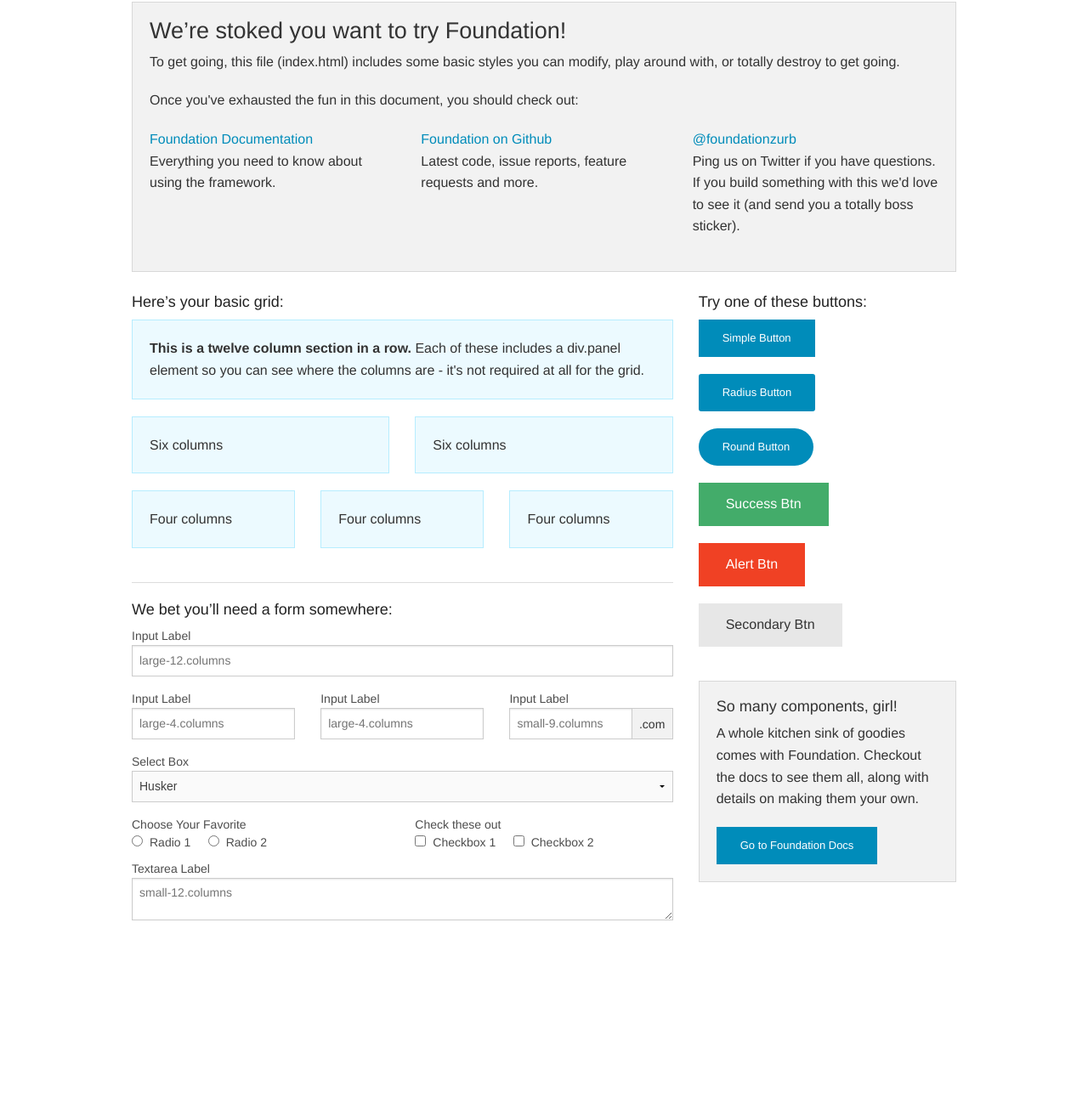
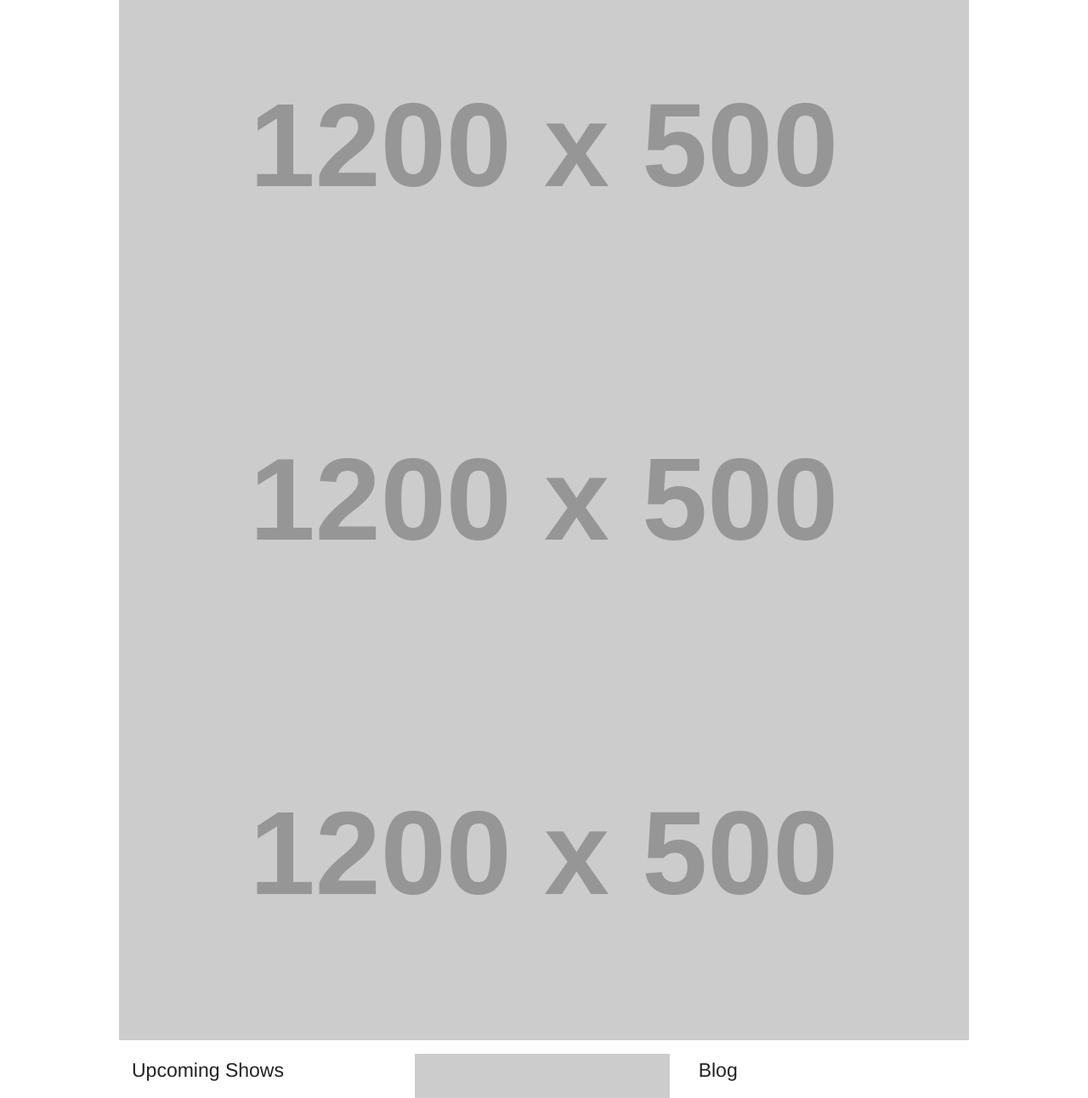
Before and after one commit to MatthewRalston/website.old, a plain HTML site: page index.html in a window 1280 px wide. Shown: the part 71-1363 px from the top of the page at 85% size. Before the commit the page ends 1186 px from the top, so only its background shows below. Drawn offline with Linux system fonts and the light colour scheme; placeholder pictures from the web are drawn by us; a script that the page names is missing.

Commit message:
Used marketing template for index.html

```diff
--- a/index.html
+++ b/index.html
@@ -9,158 +9,238 @@
   </head>
   <body>
 
+
+  <nav class="top-bar" data-topbar>
+    <ul class="title-area">
+
+      <li class="name">
+        <h1>
+          <a href="#">
+            Top Bar Title
+          </a>
+        </h1>
+      </li>
+      <li class="toggle-topbar menu-icon"><a href="#"><span>menu</span></a></li>
+    </ul>
+
+    <section class="top-bar-section">
+
+      <ul class="right">
+        <li class="divider"></li>
+        <li class="has-dropdown">
+          <a href="#">Main Item 1</a>
+          <ul class="dropdown">
+            <li><label>Section Name</label></li>
+            <li class="has-dropdown">
+              <a href="#" class="">Has Dropdown, Level 1</a>
+              <ul class="dropdown">
+                <li><a href="#">Dropdown Options</a></li>
+                <li><a href="#">Dropdown Options</a></li>
+                <li><a href="#">Level 2</a></li>
+                <li><a href="#">Subdropdown Option</a></li>
+                <li><a href="#">Subdropdown Option</a></li>
+                <li><a href="#">Subdropdown Option</a></li>
+              </ul>
+            </li>
+            <li><a href="#">Dropdown Option</a></li>
+            <li><a href="#">Dropdown Option</a></li>
+            <li class="divider"></li>
+            <li><label>Section Name</label></li>
+            <li><a href="#">Dropdown Option</a></li>
+            <li><a href="#">Dropdown Option</a></li>
+            <li><a href="#">Dropdown Option</a></li>
+            <li class="divider"></li>
+            <li><a href="#">See all →</a></li>
+          </ul>
+        </li>
+        <li class="divider"></li>
+        <li><a href="#">Main Item 2</a></li>
+        <li class="divider"></li>
+        <li class="has-dropdown">
+          <a href="#">Main Item 3</a>
+          <ul class="dropdown">
+            <li><a href="#">Dropdown Option</a></li>
+            <li><a href="#">Dropdown Option</a></li>
+            <li><a href="#">Dropdown Option</a></li>
+            <li class="divider"></li>
+            <li><a href="#">See all →</a></li>
+          </ul>
+        </li>
+      </ul>
+    </section>
+  </nav>
+
+
+
   <div class="row">
     <div class="large-12 columns">
-        <h1>Welcome to Foundation</h1>
+
+
+
+      <div class="row">
+        <div class="large-12 hide-for-small">
+
+          <div id="featured" data-orbit>
+              <img src="http://placehold.it/1200x500&text=Slide Image 1" alt="slide image">
+              <img src="http://placehold.it/1200x500&text=Slide Image 2" alt="slide image">
+              <img src="http://placehold.it/1200x500&text=Slide Image 3" alt="slide image">
+            </div>
+
       </div>
     </div>
 
+
+
+
+
+      <div class="row">
+        <div class="large-12 columns show-for-small">
+
+          <img src="http://placehold.it/1200x700&text=Mobile Header">
+
+        </div>
+      </div><br>
+
+
+
+
       <div class="row">
         <div class="large-12 columns">
-      	<div class="panel">
-	        <h3>We&rsquo;re stoked you want to try Foundation! </h3>
-	        <p>To get going, this file (index.html) includes some basic styles you can modify, play around with, or totally destroy to get going.</p>
-	        <p>Once you've exhausted the fun in this document, you should check out:</p>
           <div class="row">
-	        	<div class="large-4 medium-4 columns">
-	    		<p><a href="http://foundation.zurb.com/docs">Foundation Documentation</a><br />Everything you need to know about using the framework.</p>
+
+            <div class="large-4 small-6 columns">
+
+              <h4>Upcoming Shows</h4><hr>
+
+              <div class="row">
+                <div class="large-1 column">
+                  <img src="http://placehold.it/50x50&text=[img]">
                 </div>
-	        	<div class="large-4 medium-4 columns">
-	        		<p><a href="http://github.com/zurb/foundation">Foundation on Github</a><br />Latest code, issue reports, feature requests and more.</p>
+
+                <div class="large-9 columns">
+                  <h5><a href="#">Venue Name</a></h5>
+                  <h6 class="subheader show-for-small">Doors at 00:00pm</h6>
                 </div>
-	        	<div class="large-4 medium-4 columns">
-	        		<p><a href="http://twitter.com/foundationzurb">@foundationzurb</a><br />Ping us on Twitter if you have questions. If you build something with this we'd love to see it (and send you a totally boss sticker).</p>
+              </div><hr>
+
+              <div class="hide-for-small">
+                <div class="row">
+                  <div class="large-1 column">
+                    <img src="http://placehold.it/50x50&text=[img]">
                   </div>
+
+                  <div class="large-9 columns">
+                    <h5 class="subheader"><a href="#">Venue Name</a></h5>
+                  </div>
+                </div><hr>
+
+                <div class="row">
+                  <div class="large-1 column">
+                    <img src="http://placehold.it/50x50&text=[img]">
+                  </div>
+
+                  <div class="large-9 columns">
+                    <h5 class="subheader"><a href="#">Venue Name</a></h5>
+                  </div>
+                </div><hr>
+
+                <div class="row">
+                  <div class="large-1 column">
+                    <img src="http://placehold.it/50x50&text=[img]">
+                  </div>
+
+                  <div class="large-9 columns">
+                    <h5 class="subheader"><a href="#">Venue Name</a></h5>
                   </div>
                 </div>
               </div>
             </div>
 
-    <div class="row">
-      <div class="large-8 medium-8 columns">
-        <h5>Here&rsquo;s your basic grid:</h5>
-        <!-- Grid Example -->
 
-        <div class="row">
-          <div class="large-12 columns">
-            <div class="callout panel">
-              <p><strong>This is a twelve column section in a row.</strong> Each of these includes a div.panel element so you can see where the columns are - it's not required at all for the grid.</p>
+
+
+
+            <div class="large-4 small-6 columns">
+              <img src="http://placehold.it/300x465&text=Image">
             </div>
+
+
+
+
+
+
+            <div class="large-4 small-12 columns">
+
+              <h4>Blog</h4><hr>
+              <div class="panel">
+                <h5><a href="#">Post Title 1</a></h5>
+
+                <h6 class="subheader">
+                  Risus ligula, aliquam nec fermentum vitae, sollicitudin eget urna. Suspendisse ultrices ornare tempor...
+                </h6>
+
+                <h6><a href="#">Read More »</a></h6>
               </div>
+
+              <div class="panel hide-for-small">
+                <h5><a href="#">Post Title 2 »</a></h5>
               </div>
-        <div class="row">
-          <div class="large-6 medium-6 columns">
-            <div class="callout panel">
-              <p>Six columns</p>
+
+              <div class="panel hide-for-small">
+                <h5><a href="#">Post Title 3 »</a></h5>
               </div>
+
+              <a href="#" class="right">Go To Blog »</a>
+
             </div>
-          <div class="large-6 medium-6 columns">
-            <div class="callout panel">
-              <p>Six columns</p>
-            </div>
-          </div>
-        </div>
-        <div class="row">
-          <div class="large-4 medium-4 small-4 columns">
-            <div class="callout panel">
-              <p>Four columns</p>
-            </div>
-          </div>
-          <div class="large-4 medium-4 small-4 columns">
-            <div class="callout panel">
-              <p>Four columns</p>
-            </div>
-          </div>
-          <div class="large-4 medium-4 small-4 columns">
-            <div class="callout panel">
-              <p>Four columns</p>
+
+
+
           </div>
         </div>
       </div>
 
-        <hr />
 
-        <h5>We bet you&rsquo;ll need a form somewhere:</h5>
-        <form>
+
+
+
+
+      <footer class="row">
+        <div class="large-12 columns"><hr>
             <div class="row">
-				    <div class="large-12 columns">
-				      <label>Input Label</label>
-				      <input type="text" placeholder="large-12.columns" />
+
+              <div class="large-6 columns">
+                  <p>© Copyright no one at all. Go to town.</p>
+              </div>
+
+              <div class="large-6 small-12 columns">
+                  <ul class="inline-list right">
+                    <li><a href="#">Link 1</a></li>
+                    <li><a href="#">Link 2</a></li>
+                    <li><a href="#">Link 3</a></li>
+                    <li><a href="#">Link 4</a></li>
+                  </ul>
+              </div>
+
             </div>
         </div>
-				  <div class="row">
-				    <div class="large-4 medium-4 columns">
-				      <label>Input Label</label>
-				      <input type="text" placeholder="large-4.columns" />
-				    </div>
-				    <div class="large-4 medium-4 columns">
-				      <label>Input Label</label>
-				      <input type="text" placeholder="large-4.columns" />
-				    </div>
-				    <div class="large-4 medium-4 columns">
-				      <div class="row collapse">
-				        <label>Input Label</label>
-				        <div class="small-9 columns">
-				          <input type="text" placeholder="small-9.columns" />
-				        </div>
-				        <div class="small-3 columns">
-				          <span class="postfix">.com</span>
-				        </div>
-				      </div>
-				    </div>
-				  </div>
-				  <div class="row">
-				    <div class="large-12 columns">
-				      <label>Select Box</label>
-				      <select>
-				        <option value="husker">Husker</option>
-				        <option value="starbuck">Starbuck</option>
-				        <option value="hotdog">Hot Dog</option>
-				        <option value="apollo">Apollo</option>
-				      </select>
-				    </div>
-				  </div>
-				  <div class="row">
-				    <div class="large-6 medium-6 columns">
-				      <label>Choose Your Favorite</label>
-				      <input type="radio" name="pokemon" value="Red" id="pokemonRed"><label for="pokemonRed">Radio 1</label>
-				      <input type="radio" name="pokemon" value="Blue" id="pokemonBlue"><label for="pokemonBlue">Radio 2</label>
-				    </div>
-				    <div class="large-6 medium-6 columns">
-				      <label>Check these out</label>
-				      <input id="checkbox1" type="checkbox"><label for="checkbox1">Checkbox 1</label>
-				      <input id="checkbox2" type="checkbox"><label for="checkbox2">Checkbox 2</label>
-				    </div>
-				  </div>
-				  <div class="row">
-				    <div class="large-12 columns">
-				      <label>Textarea Label</label>
-				      <textarea placeholder="small-12.columns"></textarea>
-				    </div>
-				  </div>
-				</form>
-      </div>
+      </footer>
 
-      <div class="large-4 medium-4 columns">
-			  <h5>Try one of these buttons:</h5>
-			  <p><a href="#" class="small button">Simple Button</a><br/>
-        <a href="#" class="small radius button">Radius Button</a><br/>
-        <a href="#" class="small round button">Round Button</a><br/>
-        <a href="#" class="medium success button">Success Btn</a><br/>
-        <a href="#" class="medium alert button">Alert Btn</a><br/>
-        <a href="#" class="medium secondary button">Secondary Btn</a></p>
-				<div class="panel">
-        	<h5>So many components, girl!</h5>
-        	<p>A whole kitchen sink of goodies comes with Foundation. Checkout the docs to see them all, along with details on making them your own.</p>
-        	<a href="http://foundation.zurb.com/docs/" class="small button">Go to Foundation Docs</a>
-        </div>
+
+
     </div>
   </div>
 
-    <script src="js/vendor/jquery.js"></script>
+  <script>
+  document.write('<script src=js/vendor/' +
+  ('__proto__' in {} ? 'zepto' : 'jquery') +
+  '.js><\/script>')
+  </script>
   <script src="js/foundation.min.js"></script>
   <script>
     $(document).foundation();
   </script>
+
+
   </body>
 </html>
```
Lines whose indentation alone changed are shown as unchanged.
